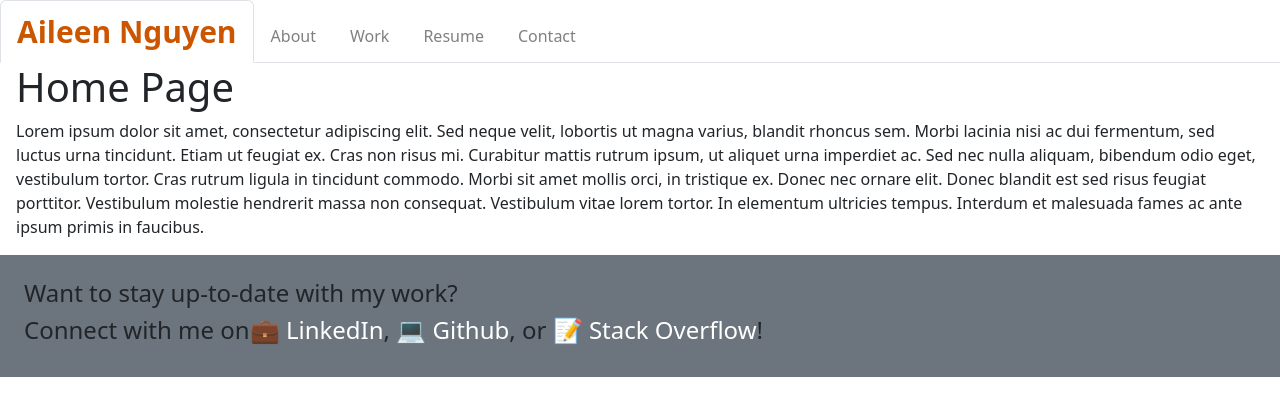
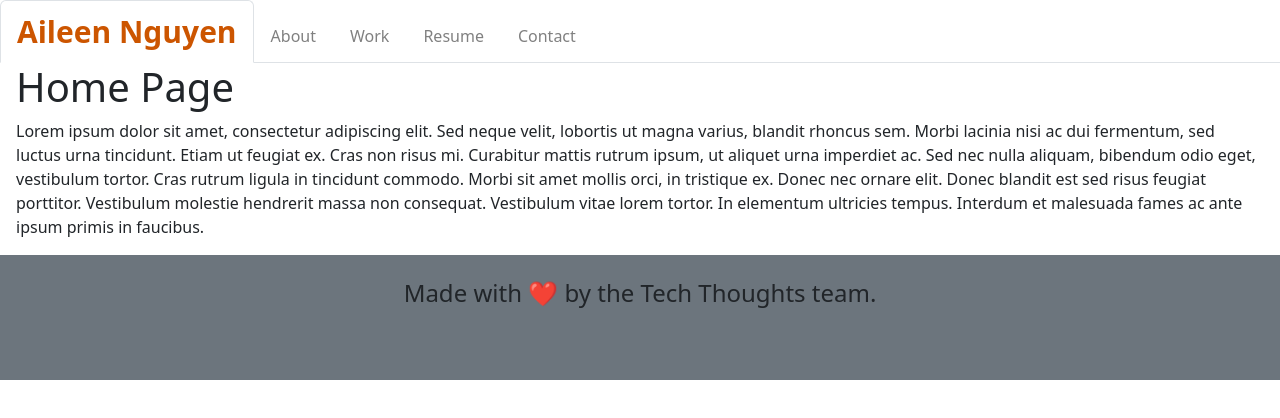
Before and after one commit to nguyenaileen/react-portfolio, a React (Vite) app: page / in a window 1280 px wide. Shown: the top 418 px of the page. Built offline with nearby package versions, Linux system fonts and the light colour scheme.

Commit message:
fix for deployment

```diff
--- a/src/components/Footer/index.jsx
+++ b/src/components/Footer/index.jsx
@@ -5,14 +5,28 @@ const Footer = () => {
   const navigate = useNavigate();
   return (
     <footer className="w-100 mt-auto bg-secondary p-4">
-   <h4>Want to stay up-to-date with my work?</h4>
+      <div className="container text-center mb-5">
+        {location.pathname !== '/' && (
+          <button
+            className="btn btn-dark mb-3"
+            onClick={() => navigate(-1)}
+          >
+            &larr; Go Back
+          </button>
+        )}
         <h4>
-          Connect with me on
-          <a id="contact" href="https://www.linkedin.com/in/aileen-nguyen/"
-            >💼 LinkedIn</a
-          >, <a id="contact" href="https://github.com/nguyenaileen">💻 Github</a>,
-          or <a id="contact" href="https://stackoverflow.com/users/25460026/aileen-nguyen">📝 Stack Overflow</a>!
+          Made with{' '}
+          <span
+            className="emoji"
+            role="img"
+            aria-label="heart"
+            aria-hidden="false"
+          >
+            ❤️
+          </span>{' '}
+          by the Tech Thoughts team.
         </h4>
+      </div>
     </footer>
   );
 };
--- a/src/main.jsx
+++ b/src/main.jsx
@@ -3,7 +3,7 @@ import ReactDOM from 'react-dom/client'
 import { createBrowserRouter, RouterProvider } from 'react-router-dom';
 
 import 'bootstrap/dist/css/bootstrap.min.css'
-import "./app.css";
+
 
 import App from './App';
 import Error from './pages/Error';
```
